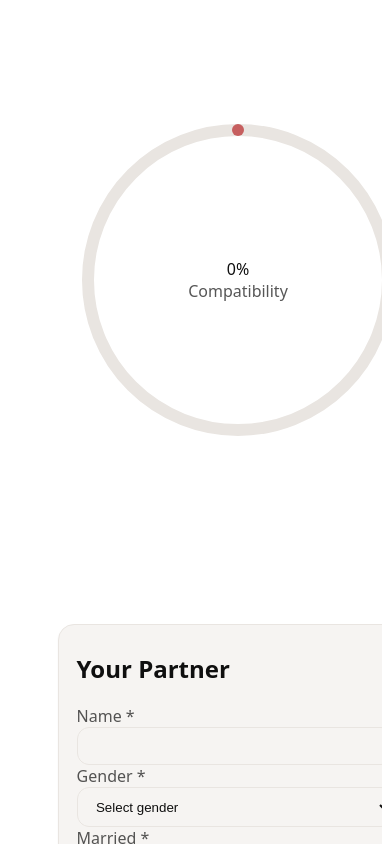
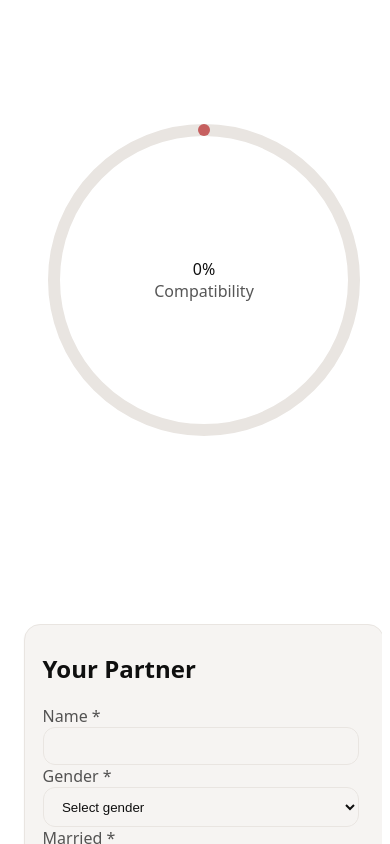
Before and after one commit to theframer/both-are-online, a React (Vite) app: page / in a window 390 px wide. Shown: the part 1020-1864 px from the top of the page. Built offline with nearby package versions, Linux system fonts and the light colour scheme.

Commit message:
FIX: Final deployment push for CSS responsive  update

```diff
--- a/src/styles/globals.css
+++ b/src/styles/globals.css
@@ -8,10 +8,10 @@
   --fg: #0f0f0f;
   --panel: #f6f4f2;
   --border: #e9e5e1;
-  --accent: #C65F5F;      /* CTA, gauge, soda */
-  --pink: #ff4b91;       /* "Both" in logo */
-  --blur: 6px;        /* navbar blur */
-  --blue: #3b82f6;        /* added for card-boy */
+  --accent: #C65F5F;        /* CTA, gauge, soda */
+  --pink: #ff4b91;          /* "Both" in logo */
+  --blur: 6px;              /* navbar blur */
+  --blue: #3b82f6;          /* added for card-boy */
 }
 :root.dark {
   --bg: #0f0f0f;
@@ -20,7 +20,7 @@
   --border: #3a3a3a;
   --accent: #C65F5F;
   --pink: #ff4b91;
-  --blue: #5b9bf9;       /* lightened blue for dark mode */
+  --blue: #5b9bf9;          /* lightened blue for dark mode */
 }
 
 /* ===== ANIMATED BOKEH BACKGROUND ===== */
@@ -293,6 +293,8 @@ html, body {
   font-family: ui-sans-serif, system-ui, -apple-system, "Segoe UI", Roboto, Inter, "Helvetica Neue", Arial, sans-serif;
   -webkit-font-smoothing: antialiased;
   text-rendering: optimizeLegibility;
+  /* Add this to prevent any root-level overflow */
+  overflow-x: hidden;
 }
 
 /* ===== GLASS NAV (full width) ===== */
@@ -446,7 +448,7 @@ pre {
 
 /* Extra padding inside cards so their rounded corners don't touch adjacent elements */
 .card {
-  padding-top: 1rem;   /* slightly larger than before */
+  padding-top: 1rem;    /* slightly larger than before */
   padding-bottom: 1rem;
 }
 
@@ -674,7 +676,10 @@ footer .text-xs.opacity-70 { margin-top: 6px; }
 .animate-fadeInOut {
   animation: fadeInOut 1.6s ease forwards;
 }
-
+img, video, svg {
+  max-width: 100%;
+  height: auto; /* Maintains aspect ratio */
+}
 
 /* Terms tooltip */
 .terms-link { position: relative; cursor: pointer; color: inherit; text-decoration: underline; }
@@ -729,15 +734,16 @@ label .terms-link:hover + .terms-tooltip { display:block; }
     grid-template-columns: 1fr 360px 1fr;
     align-items: stretch;
 
-    /* --- ADD THIS PADDING --- */
-    padding-left: 50px; /* Space for the left card's shadow to spread */
-    padding-right: 50px; /* Space for the right card's shadow to spread */
+    /* FIX: Remove fixed padding here. Tailwind's outer container should handle it. */
   }
 
 /* small screens: use single column */
 @media (max-width: 767px) {
   #compat-grid {
     grid-template-columns: 1fr !important;
+    /* FIX: Add a small, relative padding for mobile devices */
+    padding-left: 1rem;
+    padding-right: 1rem;
   }
 
   #compat-grid .center-column {
@@ -807,8 +813,8 @@ body, input, button, select { transition: background-color .25s, color .25s, bor
     box-sizing: border-box;
     background: var(--panel);
     border: 1px solid var(--border);
-    border-radius: 1rem;      /* match .card radius */
-    padding: 1.1rem;         /* match .card padding */
+    border-radius: 1rem;        /* match .card radius */
+    padding: 1.1rem;            /* match .card padding */
     box-shadow: 0 1px 2px rgba(0,0,0,0.06);
     overflow: hidden;
     /* keep panel horizontally centered via the wrapper class on the element (max-w-7xl mx-auto) */
@@ -820,8 +826,8 @@ body, input, button, select { transition: background-color .25s, color .25s, bor
   .site-footer .footer-inner {
     display: grid;
     gap: 0.5rem;
-    max-width: 1100px;     /* center the content inside the footer card */
-    margin: 0 auto;        /* centers the inner grid horizontally */
+    max-width: 1100px;      /* center the content inside the footer card */
+    margin: 0 auto;         /* centers the inner grid horizontally */
     align-items: start;
     grid-template-columns: 1fr 360px; /* left content / right contact block */
   }
@@ -892,7 +898,7 @@ body, input, button, select { transition: background-color .25s, color .25s, bor
 /* Hover state */
 .site-footer .footer-panel a:hover {
   background: #1A3DA8; /* filled royal blue */
-  color: white;        /* white text */
+  color: white;         /* white text */
   border-color: #1A3DA8;
   transform: translateY(-1px); /* subtle lift */
 }
@@ -944,6 +950,5 @@ body, input, button, select { transition: background-color .25s, color .25s, bor
 /* keep main content above nav and footer visible */
 main { position: relative; z-index: 2; }
 
-
 /* final touch: ensure centered page container for other major elements */
 .max-w-7xl { max-width: 1280px; margin-left: auto; margin-right: auto; }
```
Lines whose indentation alone changed are shown as unchanged.
